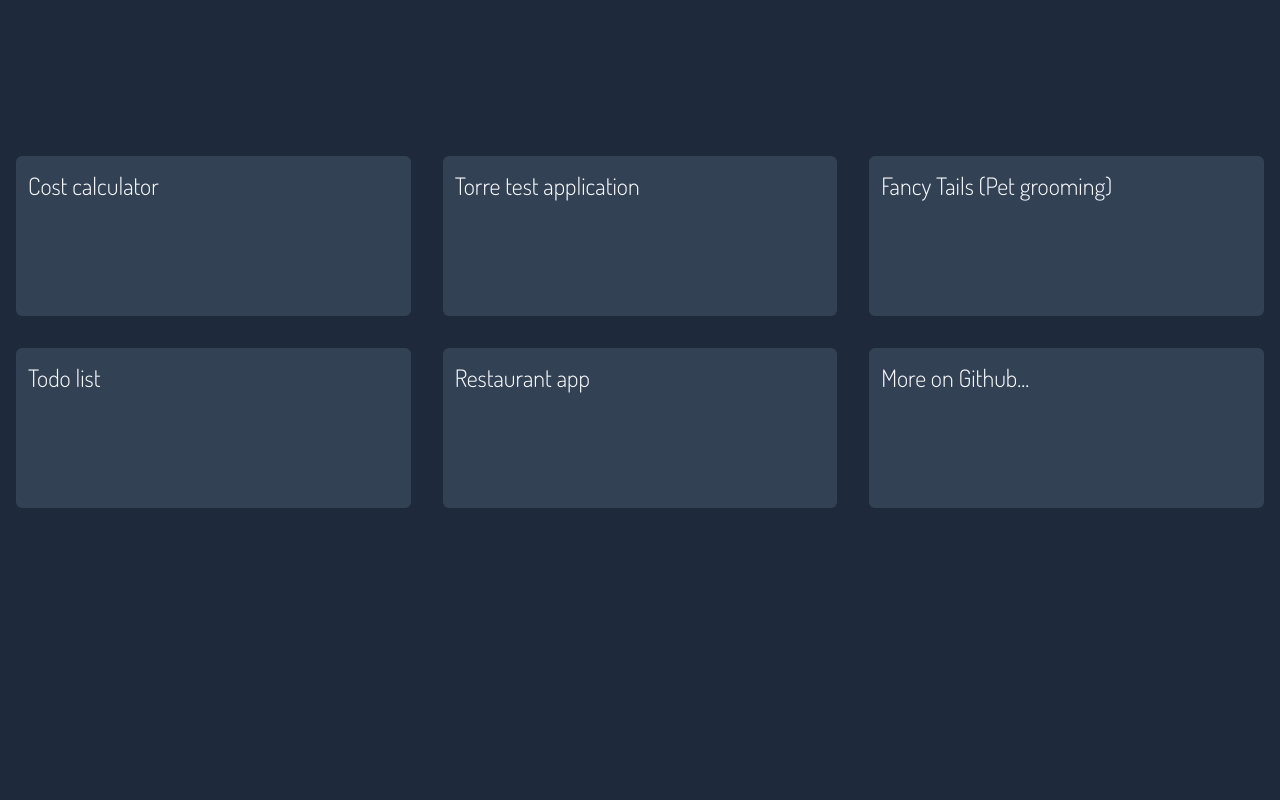
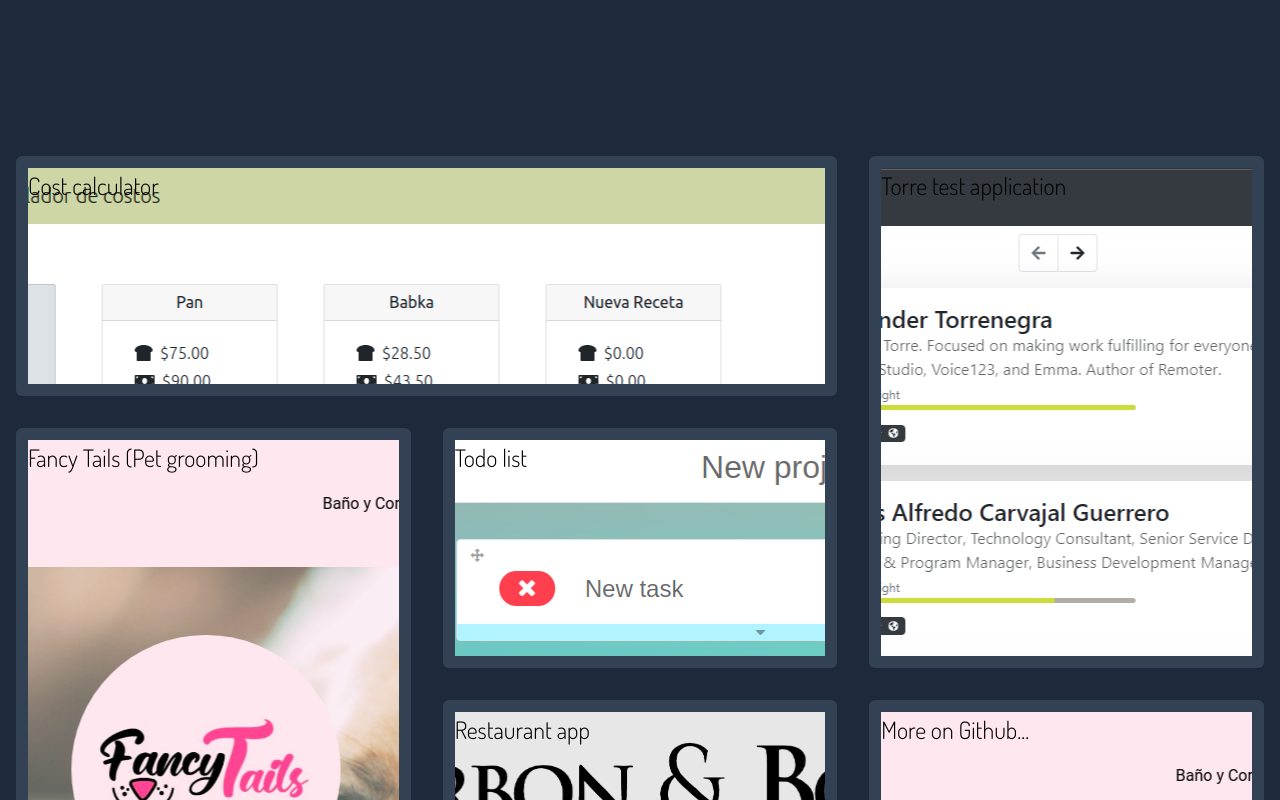
Before and after one commit to dassaevtagle/portfolio_2022, a React (Create React App) app: page / in a window 1280 px wide. Shown: the part 720-1520 px from the top of the page. Built offline with nearby package versions, Linux system fonts and the light colour scheme.

Commit message:
Add components folder - refactor grid component

```diff
--- /dev/null
+++ b/src/components/Grid.scss
@@ -0,0 +1,8 @@
+.grid-component {
+  @apply grid grid-cols-1 sm:grid-cols-3 gap-8 py-8 px-4;
+
+  &_box {
+    @apply bg-slate-700 rounded-md p-3 text-black;
+    min-height: 15rem;
+  }
+}
--- /dev/null
+++ b/src/components/Grid.tsx
@@ -0,0 +1,47 @@
+import { ReactNode } from "react";
+import './Grid.scss'
+
+/**
+ * 3-columns grid component.
+ * 1-column on mobile.
+*/
+function Grid ({children}: {children: ReactNode}) {
+  return <div className="grid-component">{children}</div>
+}
+
+type BoxProps = {
+  lgRow?: boolean;
+  lgColumn?: boolean;
+  children: ReactNode;
+}
+
+/**
+ *lgRows and lgColumns will span 2 places and only after lg breakpoint.
+*/
+function Box({lgRow = false, lgColumn = false, children}: BoxProps) {
+  const boxClass = generateBoxClass(lgColumn, lgRow);
+  return (
+    <div className={boxClass}>
+      {children}
+    </div>
+  )
+}
+
+function generateBoxClass(lgColumn: boolean, lgRow: boolean): string {
+  const safeClassList = [
+    'grid-component_box',
+    'grid-component_box lg:col-span-2',
+    'grid-component_box lg:row-span-2',
+    'grid-component_box lg:col-span-2 lg:row-span-2',
+  ]
+  let className = safeClassList[0]
+  if(lgColumn && !lgRow) className = safeClassList[1]
+  if(!lgColumn && lgRow) className = safeClassList[2]
+  if(lgColumn && lgRow) className = safeClassList[3]
+  return className
+}
+
+export {
+  Grid,
+  Box
+}
--- a/src/sections/Hero.scss
+++ b/src/sections/Hero.scss
@@ -16,7 +16,7 @@
       #name {
         position: relative;
         text-shadow: -7px -7px 0 #000000;
-       }
+      }
     }
   }
 }
--- a/src/sections/Hero.tsx
+++ b/src/sections/Hero.tsx
@@ -1,4 +1,4 @@
-import FullPageContainer from "./common/FullPageContainer";
+import FullPageContainer from "../components/FullPageContainer";
 import Memoji from '../assets/img/memoji_rodolfo.png';
 import "./Hero.scss"
 
@@ -8,7 +8,7 @@ function Hero() {
       <div className="hero">
         <div className="hero-grid">
           <div className="hero-grid_image">
-            <img className="" src={Memoji} alt="Emoji of my face" />
+            <img src={Memoji} alt="Emoji of my face" />
           </div>
           <div className="hero-grid_title">
             <h1 className="text-6xl reiju">
--- a/src/sections/Projects.scss
+++ /dev/null
@@ -1,8 +0,0 @@
-.p-grid {
-  @apply grid grid-cols-1 sm:grid-cols-3 gap-8 py-8 px-4;
-
-  &_box {
-    @apply bg-slate-700 rounded-md p-3;
-    min-height: 10rem;
-  }
-}
--- a/src/sections/Projects.tsx
+++ b/src/sections/Projects.tsx
@@ -1,69 +1,62 @@
-import { ReactNode } from "react";
-import FullPageContainer from "./common/FullPageContainer"
-import './Projects.scss'
+import FullPageContainer from "../components/FullPageContainer"
+import { Box, Grid } from "../components/Grid"
 
-type BoxProps = {
-  rows?: number;
-  columns?: number;
-  children: ReactNode;
-}
-
-//Rows and columns will span only after lg breakpoint.
-function Box({rows = 1, columns = 1, children}: BoxProps) {
-  const classes = `p-grid_box lg:col-span-${columns} lg:row-span-${rows}`
-  return (
-    <div className={classes}>
-      {children}
-    </div>
-  )
-}
+import TorreTest from '../assets/img/torre-test.png'
+import TodoApp from '../assets/img/todo-app.png'
+import Restaurant from '../assets/img/restaurant-app.png'
+import FancyTails from '../assets/img/fancytails.png'
+import CostCalculator from '../assets/img/cost-calculator.png'
 
 type Project = {
-  url: string;
+  image: string;
   name: string;
-  columns?: number;
-  rows?: number;
+  lgColumn?: boolean;
+  lgRow?: boolean;
 }
 
 function Projects() {
   const projectsCollection: Project[] = [
     {
-      url: '../assets/img/cost-calculator.png',
+      image: CostCalculator,
       name: 'Cost calculator',
-      columns: 2
+      lgColumn: true
     },
     {
       name: 'Torre test application',
-      url: '../assets/img/torre-test.png',
-      rows: 2
+      image: TorreTest,
+      lgRow:true
     },
     {
       name: 'Fancy Tails (Pet grooming)',
-      url: '../assets/img/fancytails.png',
-      rows: 2
+      image: FancyTails,
+      lgRow: true
     },
     {
       name: 'Todo list',
-      url: '../assets/img/fancytails.png',
+      image: TodoApp
     },
     {
       name: 'Restaurant app',
-      url: '../assets/img/restaurant-app.png'
+      image: Restaurant
     },
     {
       name: 'More on Github...',
-      url: '.../fakeurl'
+      image: FancyTails
     }
   ]
   return (
     <FullPageContainer>
-      <div className="p-grid">
+      <Grid>
         {
-          projectsCollection.map(({url, name, columns, rows}) => (
-            <Box columns={columns} rows={rows}>{name}</Box>
+          projectsCollection.map(({image, name, lgColumn, lgRow}) => (
+            <Box lgColumn={lgColumn} lgRow={lgRow}>
+              <div style={{background: `url('${image}') top center`, height: '100%'}}>
+                {name}
+              </div>
+            </Box>
           ))
         }
-      </div>
+      </Grid>
     </FullPageContainer>
   )
 }
```
Also changed, not shown: src/components/FullPageContainer.scss (renamed from src/sections/common/FullPageContainer.scss), src/components/FullPageContainer.tsx (renamed from src/sections/common/FullPageContainer.tsx).
